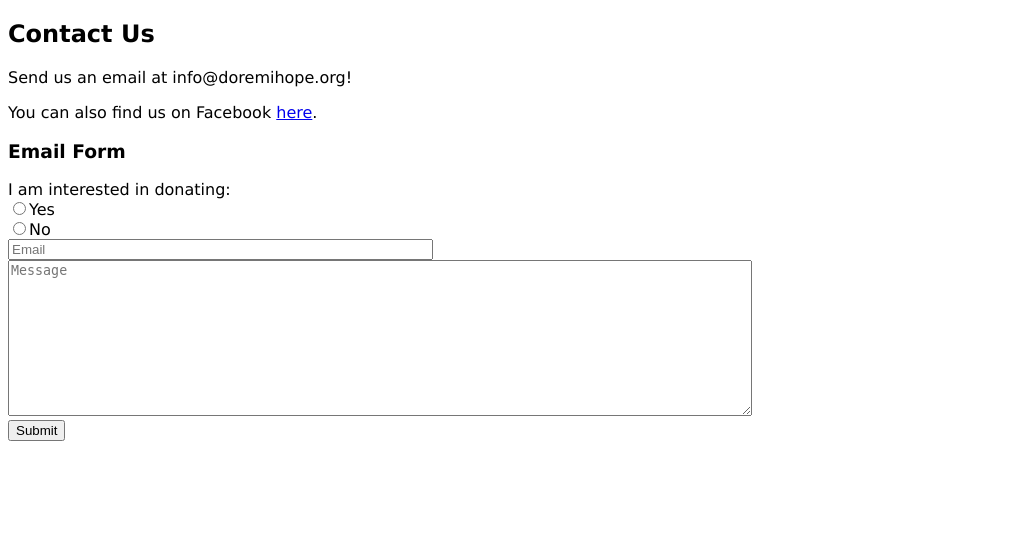
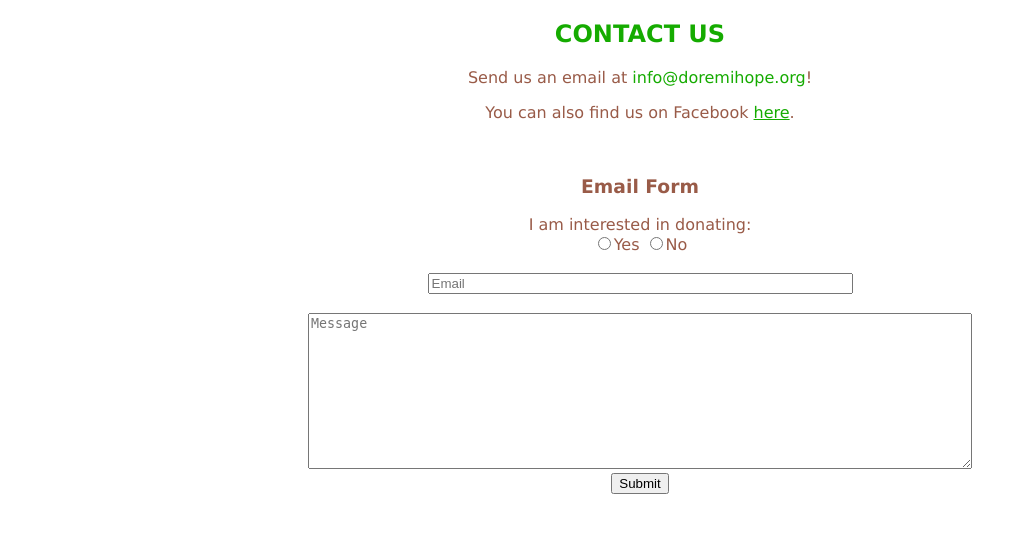
Before and after one commit to juljoseph33/DoReMiHope, a PHP site: page /contact.php in a window 1280 px wide. Shown: the part 80-613 px from the top of the page, without its empty margins (0-1027 px from the left). Run offline with PHP 8.4, Linux system fonts and the light colour scheme.

Commit message:
contact page things

```diff
--- a/contact.php
+++ b/contact.php
@@ -11,20 +11,22 @@
 
 		<div class="menu"><?php include './menu.php';?></div>
 	</div>
-	<h2>Contact Us</h2>
+	<div id="contact">
+	<h2>CONTACT US</h2>
 	<p>
-		Send us an email at info@doremihope.org!
+		Send us an email at <span id="contactemail">info@doremihope.org</span>!
 	</p>
 	<p>
 		You can also find us on Facebook <a href="https://www.facebook.com/Doremihope" target="_blank">here</a>.
-	</p>
+	</p><br>
 	<h3>Email Form</h3>
 	<form name="input">
 		I am interested in donating:<br>
-		<input type="radio" name="donate" value="yes">Yes<br>
-		<input type="radio" name="donate" value="no">No<br>
-		<input type="email" name="email" placeholder="Email" size="50"><br>
-		<textarea name="message" placeholder="Message" rows="10" cols="90"></textarea><br>
+		<input type="radio" id="yes" name="donate" value="yes">Yes
+		<input type="radio" id="no" name="donate" value="no">No<br><br>
+		<input type="email" id="email" name="email" placeholder="Email" size="50"><br><br>
+		<textarea name="message" id="message" placeholder="Message" rows="10" cols="80"></textarea><br>
 		<input type="submit" name="submit" value="Submit">
 	</form>
+	</div>
 </body>
--- a/styles/stylesheet.css
+++ b/styles/stylesheet.css
@@ -77,3 +77,22 @@ html, body {
 	margin-right: -1%;
 	padding-bottom: 1%;
 }
+
+
+
+#contact h2 {
+	color: #15AB00;
+}
+#contact #contactemail {
+	color: #15AB00;
+}
+#contact {
+	text-align: center;
+	color: #995B48;
+}
+#contact a {
+	color: #15AB00;
+}
+#contact a:hover {
+	color: #BECBB2;
+}
```
